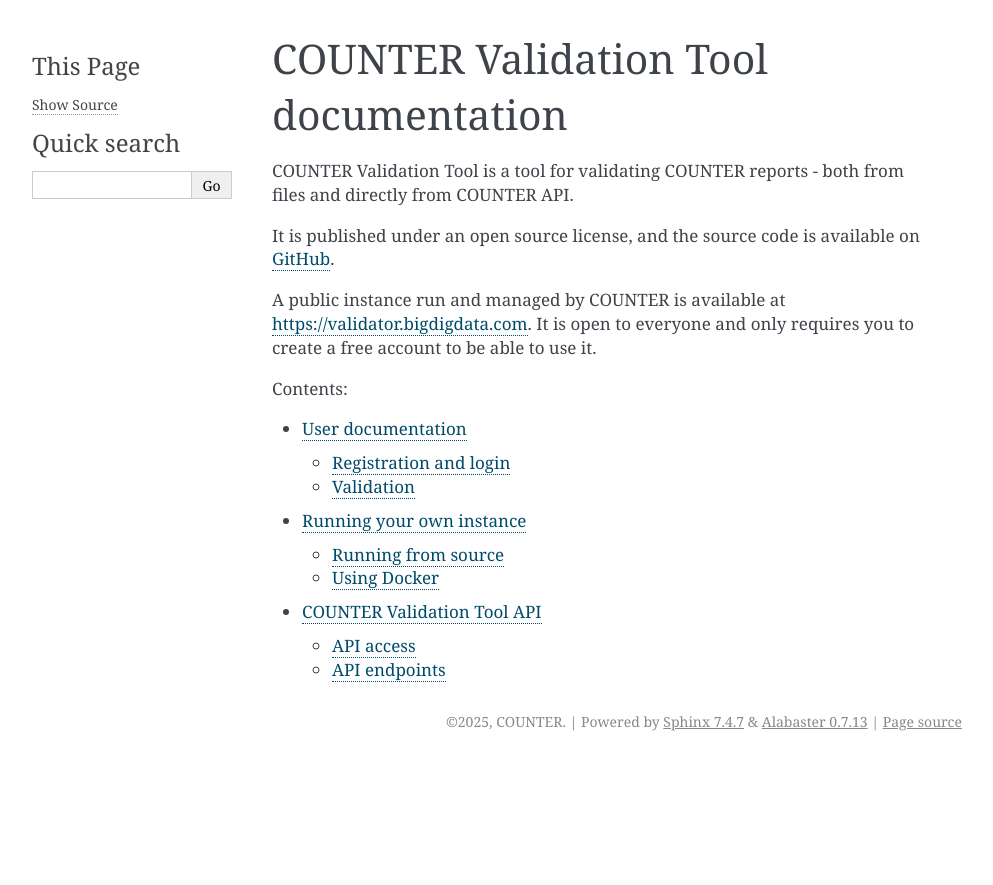
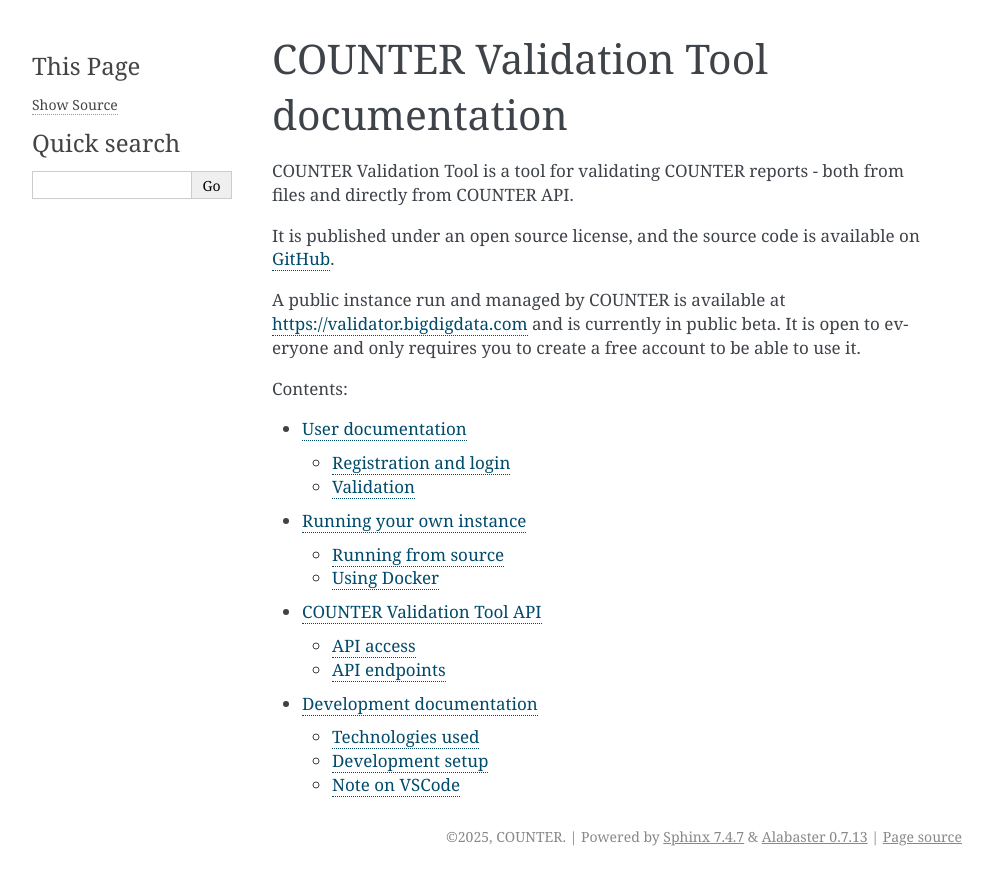
Before and after one commit to Project-Counter/counter-validator, a Sphinx documentation site: the page built from docs/index.rst, in a window 1280 px wide. Shown: the top 885 px of the page, without its empty margins (148-1141 px from the left). Built offline with Sphinx 7.4.7, drawn with Linux system fonts in a browser that asks for light colours.

Commit message:
docs: update README and add development documentation; change application status to beta

```diff
--- a/docs/index.rst
+++ b/docs/index.rst
@@ -10,7 +10,8 @@
 
 It is published under an open source license, and the source code is available on `GitHub <https://github.com/Project-Counter/counter-validation-tool>`_.
 
-A public instance run and managed by COUNTER is available at `https://validator.bigdigdata.com <https://validator.bigdigdata.com>`_.
+A public instance run and managed by COUNTER is available at `https://validator.bigdigdata.com <https://validator.bigdigdata.com>`_
+and is currently in public beta.
 It is open to everyone and only requires you to create a free account to be able to use it.
 
 
@@ -22,3 +23,4 @@
    user.rst
    own-instance.rst
    api.rst
+   development.rst
```
Also changed, not shown: README.rst (+3 -89 lines), docs/development.rst (added, +99 -0 lines).
